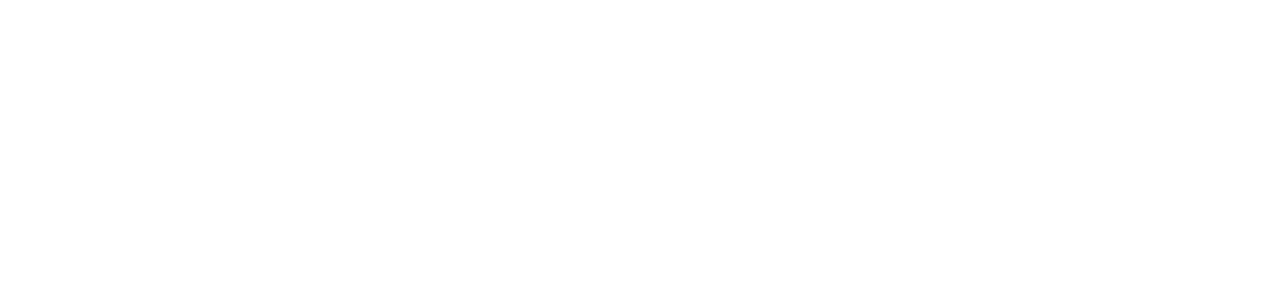
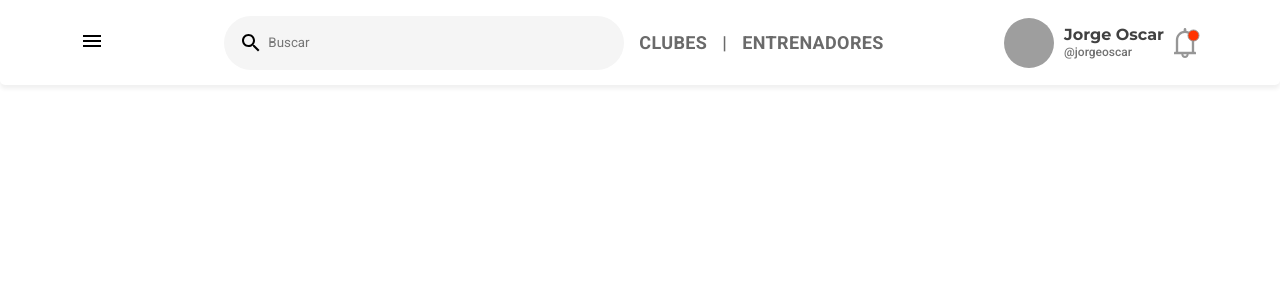
Before and after one commit to ezeqduarte-StarAppX/dep, a React (Create React App) app: page /inicio in a window 1280 px wide. Before the commit this address had no page. Shown: the top 300 px of the page. Built offline with nearby package versions, Linux system fonts and the light colour scheme; grey boxes are pictures that could not be loaded; a web font is replaced by a local one.

Commit message:
search bar avanzada

```diff
--- a/public/index.html
+++ b/public/index.html
@@ -26,6 +26,12 @@
     <link rel="preconnect" href="https://fonts.gstatic.com" crossorigin />
     <link
       href="https://fonts.googleapis.com/css2?family=Roboto:ital,wght@0,100;0,300;0,400;0,500;0,700;0,900;1,100;1,300;1,400;1,500;1,700;1,900&display=swap"
+      rel="stylesheet"
+    />
+    <link rel="preconnect" href="https://fonts.googleapis.com" />
+    <link rel="preconnect" href="https://fonts.gstatic.com" crossorigin />
+    <link
+      href="https://fonts.googleapis.com/css2?family=Montserrat:ital,wght@0,100;0,200;0,300;0,400;0,500;0,600;0,700;0,800;0,900;1,100;1,200;1,300;1,400;1,500;1,600;1,700;1,800;1,900&family=Roboto:ital,wght@0,100;0,300;0,400;0,500;0,700;0,900;1,100;1,300;1,400;1,500;1,700;1,900&display=swap"
       rel="stylesheet"
     />
     <!--
--- a/src/App.js
+++ b/src/App.js
@@ -1,6 +1,7 @@
 import { Route, Routes } from "react-router-dom";
 import "./index.css";
 import Main from "./layouts/Main";
+import Inicio from "./pages/Inicio/Inicio";
 import Login from "./pages/Login/Login";
 import NewPass from "./pages/NewPass/NewPass";
 import Registro from "./pages/Registro/Registro";
@@ -15,6 +16,7 @@ function App() {
           <Route path="login" element={<Login />}></Route>
           <Route path="nueva-contraseña" element={<NewPass />}></Route>
           <Route path="restablecer-contraseña" element={<ResPass />}></Route>
+          <Route path="inicio" element={<Inicio />}></Route>
         </Routes>
       </Main>
     </>
--- /dev/null
+++ b/src/componentes/Inicio/SearchBar/SearchBar.jsx
@@ -0,0 +1,41 @@
+import {
+  Menu,
+  NotificationAddOutlined,
+  NotificationImportant,
+  NotificationsNone,
+  Search,
+} from "@mui/icons-material";
+import { Badge, IconButton } from "@mui/material";
+import React from "react";
+import "./searchBar.css";
+
+export default function SearchBar() {
+  return (
+    <div className="search-bar">
+      <div>
+        <Menu></Menu>
+      </div>
+      <div className="filters">
+        <div className="input-filter">
+          <Search></Search>
+          <input placeholder="Buscar" type="text" />
+        </div>
+        <p>CLUBES</p>
+        <p>|</p>
+        <p>ENTRENADORES</p>
+      </div>
+      <div className="dates-user">
+        <img
+        className="pic-user"
+          src="https://images.unsplash.com/photo-1572540688236-4eb938e8c099?ixlib=rb-4.0.3&ixid=MnwxMjA3fDB8MHxwaG90by1yZWxhdGVkfDE0fHx8ZW58MHx8fHw%3D&w=1000&q=80"
+          alt="foto-usuario"
+        />
+        <div>
+          <p className="username">Jorge Oscar</p>
+          <p className="tagname">@jorgeoscar</p>
+        </div>
+        <img src="./svg/NotificationOn.svg" alt="notificacion" />
+      </div>
+    </div>
+  );
+}
--- /dev/null
+++ b/src/componentes/Inicio/SearchBar/searchBar.css
@@ -0,0 +1,89 @@
+/*/ search bar general /*/
+
+.search-bar {
+  width: 100%;
+  background: #ffffff;
+  box-shadow: 0px 4px 4px rgba(0, 0, 0, 0.06);
+  border-radius: 5px;
+  height: 85px;
+  display: flex;
+  justify-content: space-between;
+  align-items: center;
+  padding: 0px 80px;
+}
+
+/*/ filtros /*/
+
+.filters {
+  display: flex;
+  justify-content: center;
+  align-items: center;
+  gap: 15px;
+}
+
+.filters p {
+  font-family: "Roboto";
+  font-style: normal;
+  font-weight: 700;
+  font-size: 18px;
+  line-height: 21px;
+  letter-spacing: 0.02em;
+  color: #6a6a6a;
+}
+
+.input-filter {
+  display: flex;
+  background: #f5f5f5;
+  border-radius: 100px;
+  width: 400px;
+  padding: 15px;
+  gap: 5px;
+}
+
+.input-filter input {
+  border: none;
+  background-color: #f5f5f5;
+  flex-grow: 1;
+}
+
+.input-filter input:focus {
+  outline: none;
+}
+
+/*/ datos-usario /*/
+
+.dates-user {
+  display: flex;
+  justify-content: center;
+  align-items: center;
+  gap: 10px;
+}
+
+.pic-user {
+  width: 50px;
+  height: 50px;
+  object-fit: cover;
+  border-radius: 360px;
+}
+
+.username {
+  font-family: "Montserrat";
+  font-style: normal;
+  font-weight: 700;
+  font-size: 16px;
+  line-height: 20px;
+  color: rgba(18, 18, 18, 0.8);
+}
+
+.tagname {
+  font-family: "Roboto";
+  font-style: normal;
+  font-weight: 500;
+  font-size: 12px;
+  line-height: 15px;
+  color: rgba(18, 18, 18, 0.6);
+}
+
+.notification-icon {
+  font-size: 30px !important;
+}
--- /dev/null
+++ b/src/pages/Inicio/Inicio.jsx
@@ -0,0 +1,22 @@
+import React from "react";
+import SearchBar from "../../componentes/Inicio/SearchBar/SearchBar";
+import "./inicio.css";
+
+const usuario = {
+  imagen: "",
+  Nombre: "",
+  tag: "",
+};
+
+const clubes = [{}, {}, {}];
+
+const entrenadores = [{}, {}, {}];
+
+export default function Inicio() {
+  return (
+    <div className="principal-div">
+      <SearchBar></SearchBar>
+      <div className="inicio-div"></div>
+    </div>
+  );
+}
--- /dev/null
+++ b/src/pages/Inicio/inicio.css
@@ -0,0 +1,4 @@
+.inicio-div {
+    flex-grow: 1;
+    width: auto;
+}
```
Also changed, not shown: public/svg/NotificationOn.svg (added).
